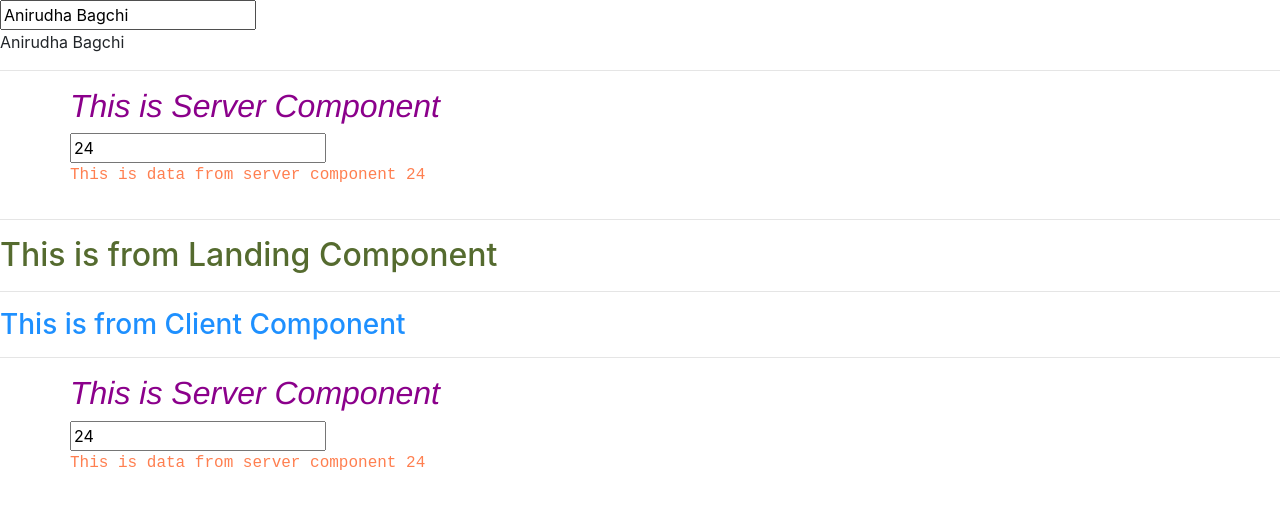
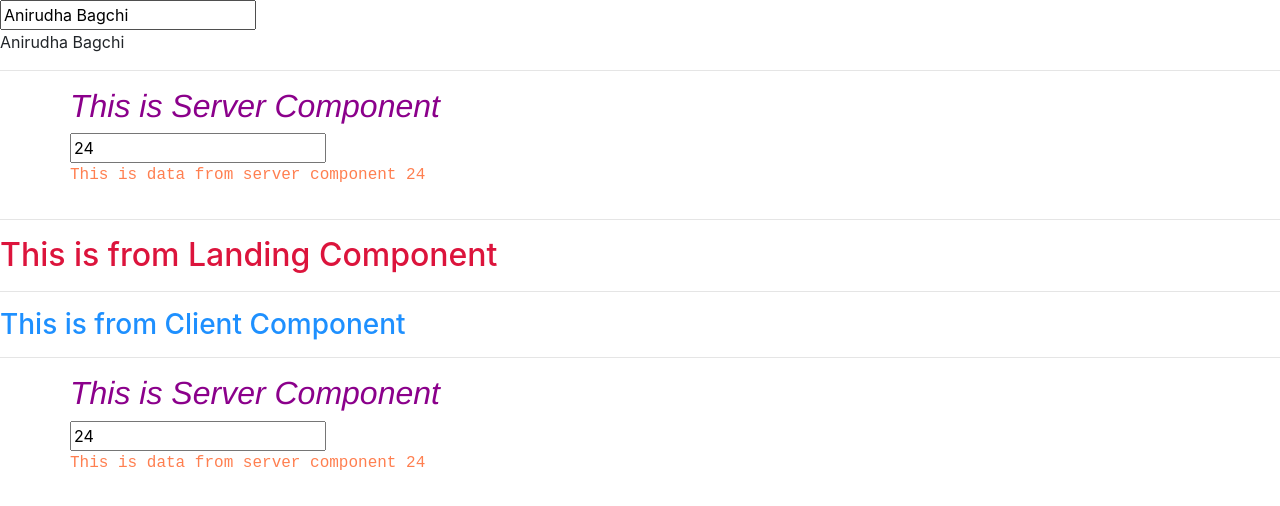
Before and after one commit to RayanGithub/Angular, an Angular app in the folder First-App/: page / in a window 1280 px wide. Shown: the top 506 px of the page. Built offline with nearby package versions, Linux system fonts and the light colour scheme.

Commit message:
Select element by attribute

```diff
--- a/First-App/src/app/app.component.html
+++ b/First-App/src/app/app.component.html
@@ -1,5 +1,6 @@
 <input type="text" [(ngModel)]="Name">
 <p>{{Name}}</p>
 <app-server></app-server>
-<app-landing></app-landing>
+<!--<app-landing></app-landing>-->
+<div app-landing></div> <!--Selecting element by attribute-->
 <app-client></app-client>
--- a/First-App/src/app/landing/landing.component.ts
+++ b/First-App/src/app/landing/landing.component.ts
@@ -1,9 +1,14 @@
 import { Component } from '@angular/core';
 
 @Component({
-    selector : 'app-landing',
+    selector : '[app-landing]', //making selector as an attribute
     templateUrl : './landing.component.html',
-    styleUrls : ['./landing.component.css']
+    styles : [`
+    h2 {
+        color : crimson
+    }
+    `],
+    //styleUrls : ['./landing.component.css']
 })
 export class LandingComponent{
 
```
